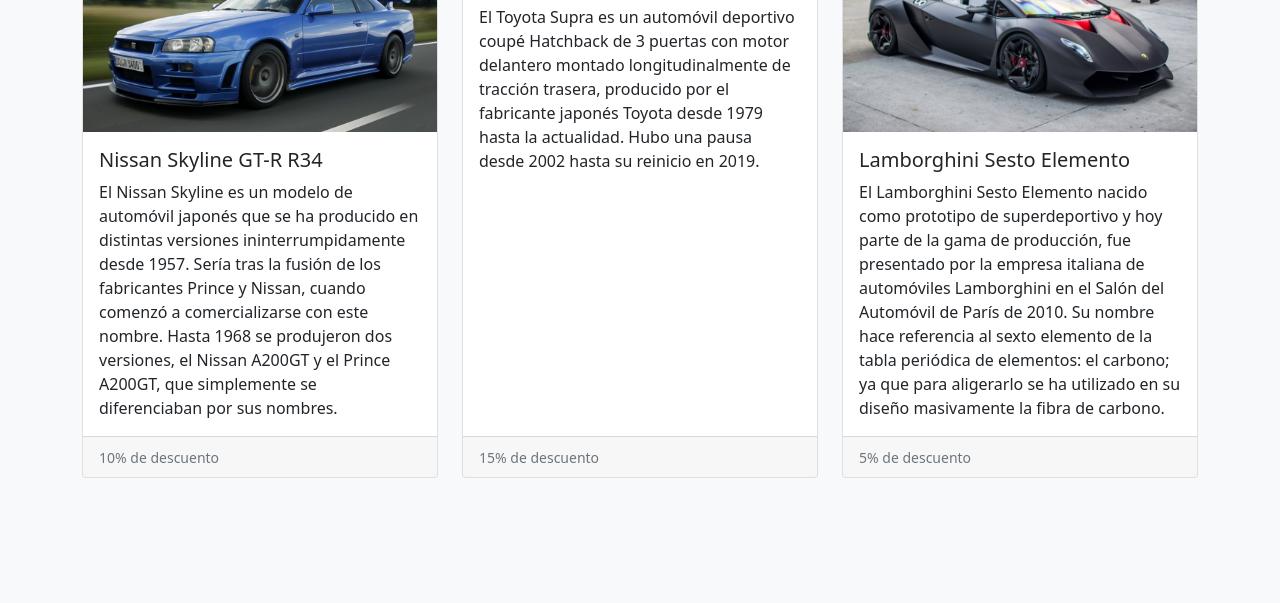
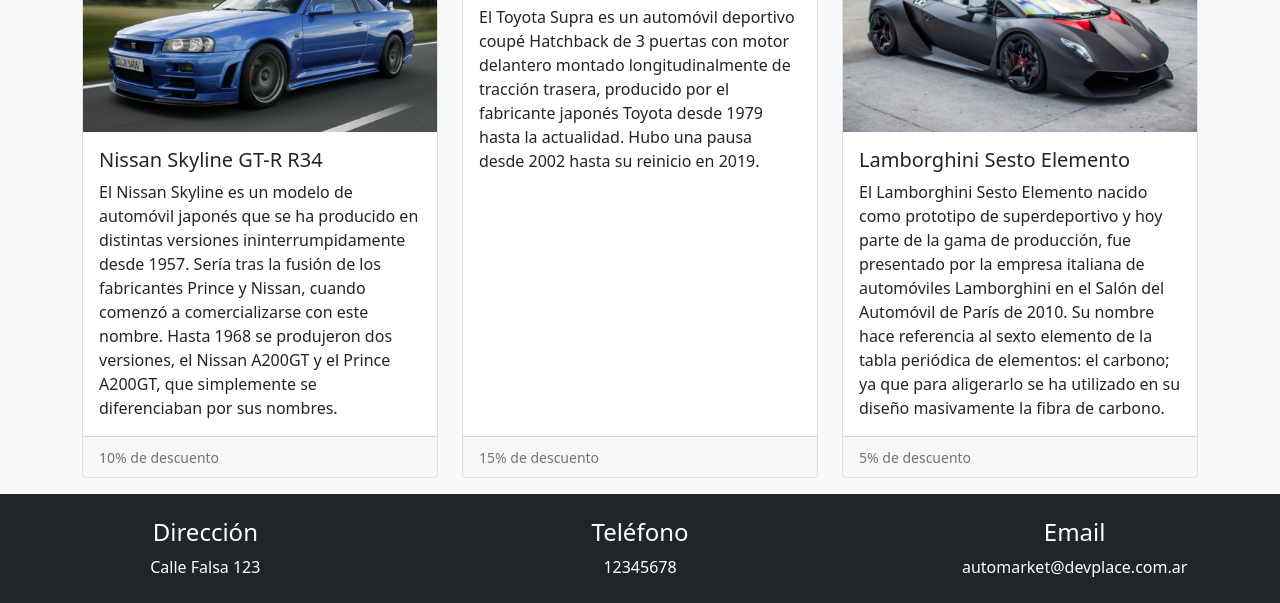
Before and after one commit to rodrigortigosa/challenge-aticma-dev-place, a plain HTML site: page index.html in a window 1280 px wide. Shown: the part 878-1481 px from the top of the page. Before the commit the page ends 1372 px from the top, so only its background shows below. Drawn offline with nearby package versions, Linux system fonts and the light colour scheme.

Commit message:
Add footer

```diff
--- a/index.html
+++ b/index.html
@@ -11,6 +11,15 @@
       crossorigin="anonymous"
     />
     <title>Automarket - Home</title>
+    <style>
+      .footer {
+        color: white;
+      }
+
+      .footer p {
+        margin: 0;
+      }
+    </style>
   </head>
   <body class="bg-light">
     <nav class="navbar navbar-expand-lg sticky-top navbar-dark bg-dark">
@@ -206,7 +215,30 @@
         </section>
       </main>
     </div>
-    <footer></footer>
+    <footer
+      class="
+        footer
+        row
+        align-items-center
+        justify-content-center
+        text-center
+        bg-dark
+        py-4
+      "
+    >
+      <div class="col-md-4 mb-5 mb-lg-0">
+        <h4>Dirección</h4>
+        <p>Calle Falsa 123</p>
+      </div>
+      <div class="col-md-4 mb-5 mb-lg-0">
+        <h4>Teléfono</h4>
+        <p>12345678</p>
+      </div>
+      <div class="col-md-4 mb-lg-0">
+        <h4>Email</h4>
+        <p>automarket@devplace.com.ar</p>
+      </div>
+    </footer>
     <script
       src="https://cdn.jsdelivr.net/npm/bootstrap@5.1.3/dist/js/bootstrap.bundle.min.js"
       integrity="sha384-ka7Sk0Gln4gmtz2MlQnikT1wXgYsOg+OMhuP+IlRH9sENBO0LRn5q+8nbTov4+1p"
```
